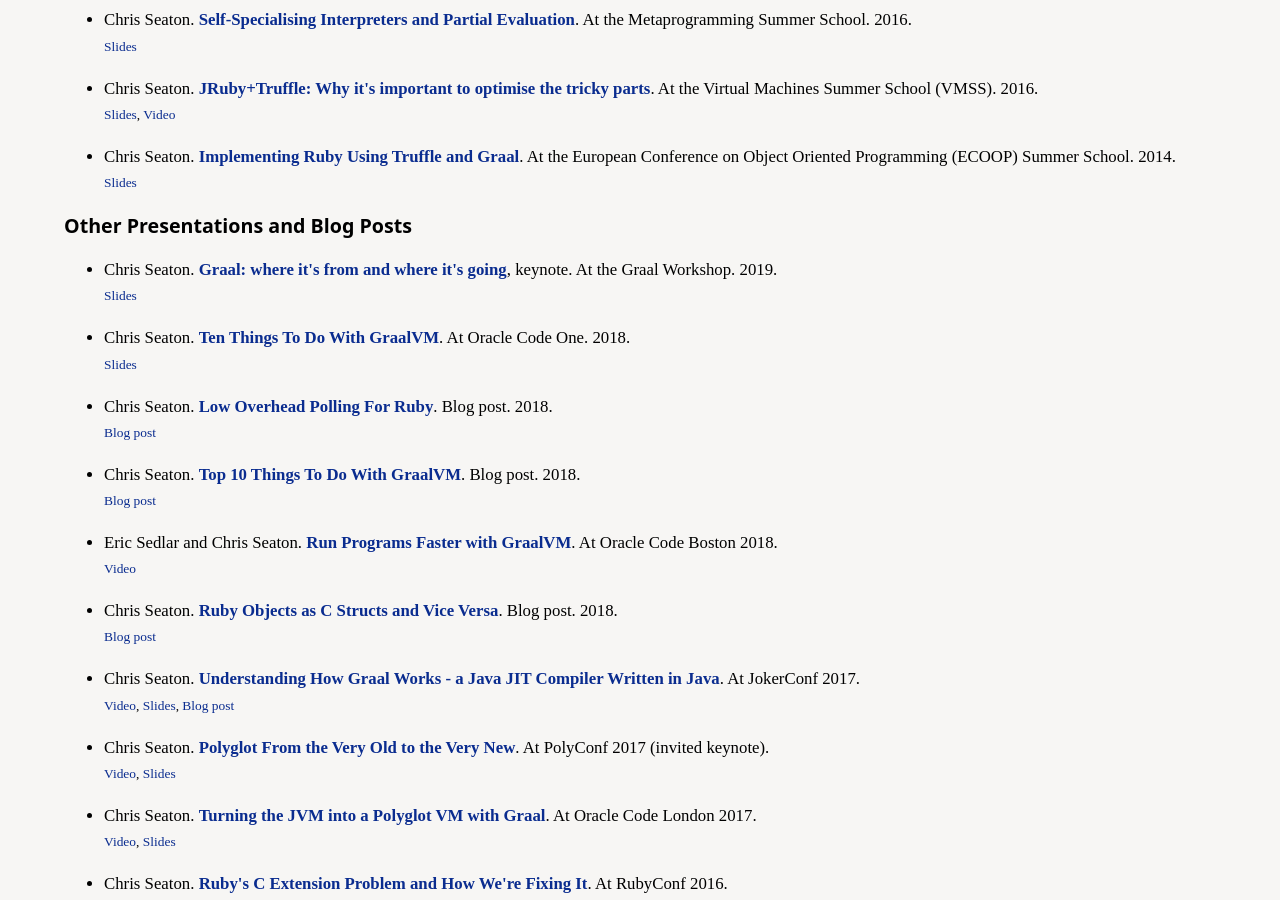
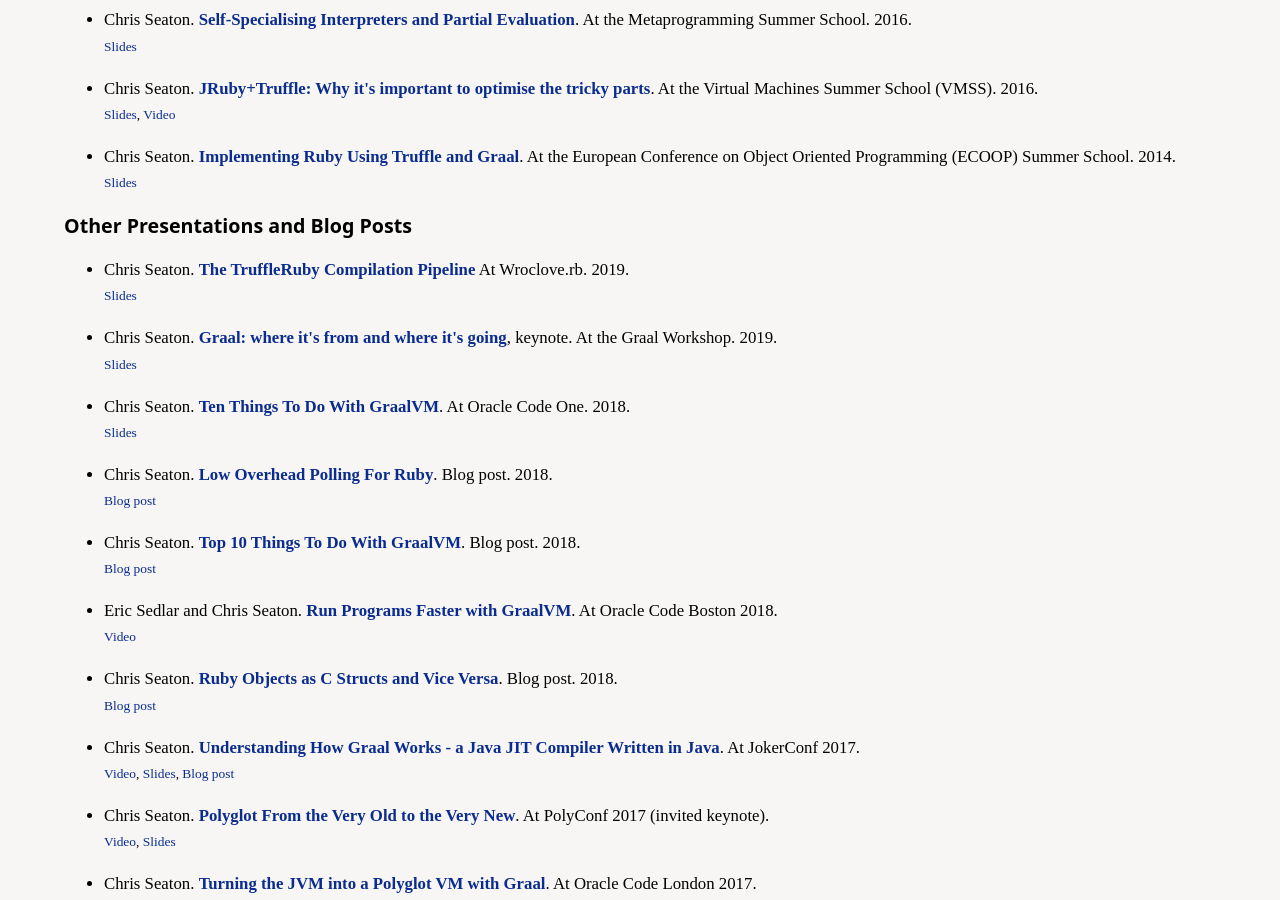
Before and after one commit to chrisseaton/chrisseaton.github.io, a Jekyll site: the page built from index.md, in a window 1280 px wide and 900 px high, scrolled down 3926 px. Built offline with Jekyll 4.4.1, drawn with Linux system fonts in a browser that asks for light colours; nearby versions of some CDN libraries; some web fonts are replaced.

Commit message:
Wroclove

```diff
--- a/index.md
+++ b/index.md
@@ -324,6 +324,12 @@
 
 <ul class="list">
     <li>
+        Chris Seaton. <strong><a href="truffleruby/wrocloverb19/truffleruby-compilation-pipeline.pdf">The TruffleRuby Compilation Pipeline</a></strong> At Wroclove.rb. 2019.<br>
+        <span class="smaller">
+            <a href="truffleruby/wrocloverb19/truffleruby-compilation-pipeline.pdf">Slides</a>
+        </span>
+    </li>
+    <li>
         Chris Seaton. <strong><a href="truffleruby/graalworkshop19/graal-from-and-going.pdf">Graal: where it's from and where it's going</a></strong>, keynote. At the Graal Workshop. 2019.<br>
         <span class="smaller">
             <a href="truffleruby/graalworkshop19/graal-from-and-going.pdf">Slides</a>
```
Also changed, not shown: truffleruby/index.md (+2 -0 lines), 2 other files.
